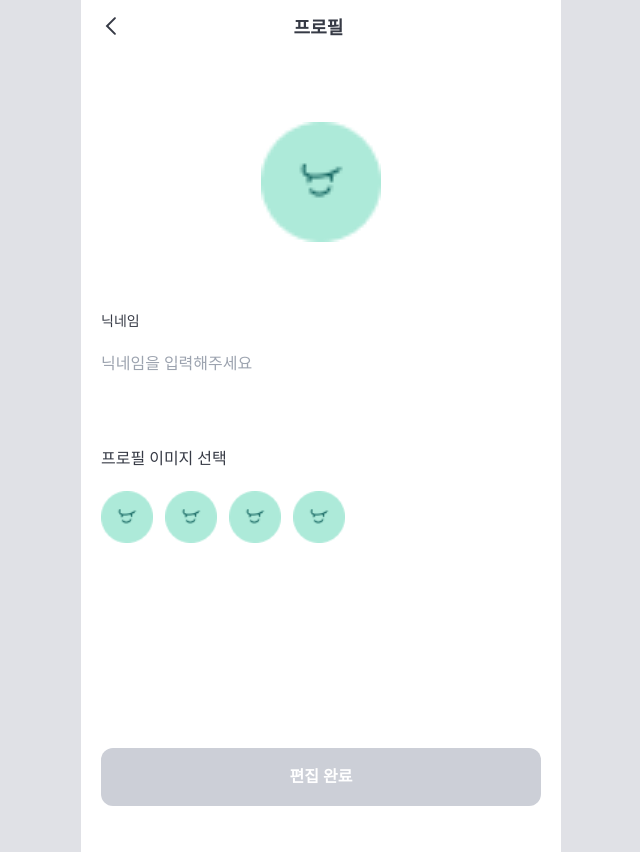
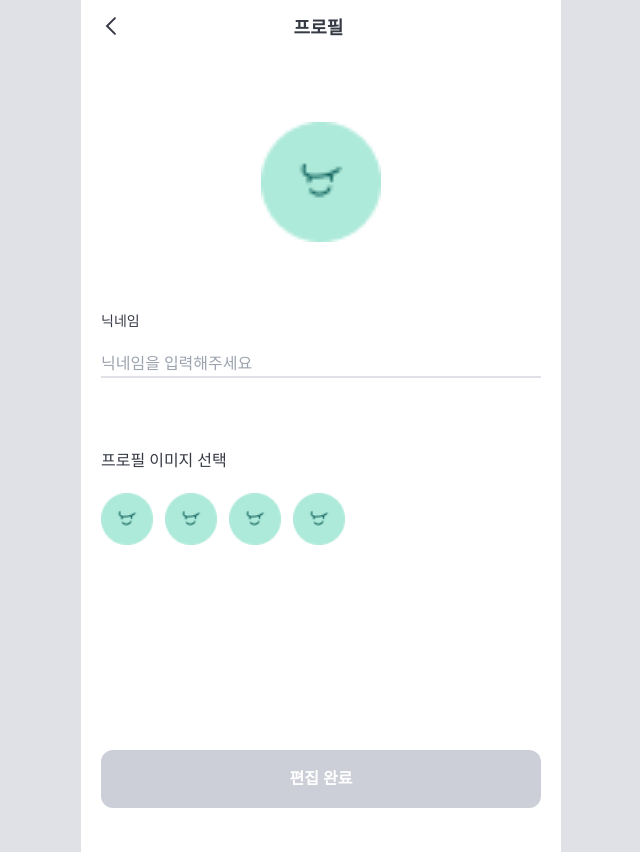
Before and after one commit to DDD-Community/fridge-link-web, a Next.js app: page /mypage/profile in a window 1280 px wide. Shown: the whole page, without its empty margins (319-959 px from the left). Built offline with nearby package versions, Linux system fonts and the light colour scheme; a web font is replaced by a local one.

Commit message:
fix: 스타일 추가

```diff
--- a/src/pages/mypage/profile/index.tsx
+++ b/src/pages/mypage/profile/index.tsx
@@ -33,7 +33,7 @@ const FriendsListPage: NextPage = () => {
       if (nickname && !isNicknameChecked) {
         console.log('변경할 닉네임', nickname);
         setIsNicknameChecked(true);
-        setIsNicknameAvailable(true);
+        setIsNicknameAvailable(false);
       }
     }, 500);
 
@@ -65,10 +65,15 @@ const FriendsListPage: NextPage = () => {
           <div className={`flex flex-col`}>
             <label className="body1-medium mb-[20px]">닉네임</label>
             <input
-              className="mb-[11px]"
               placeholder="닉네임을 입력해주세요"
               value={nickname}
               onChange={handleNicknameChange}
+            />
+            <div
+              className={`w-full h-[2px] bg-gray2 mb-[11px] ${
+                isNicknameChecked &&
+                (isNicknameAvailable ? 'bg-primary2' : 'bg-point4')
+              }`}
             />
             {isNicknameChecked &&
               (isNicknameAvailable ? (
```
